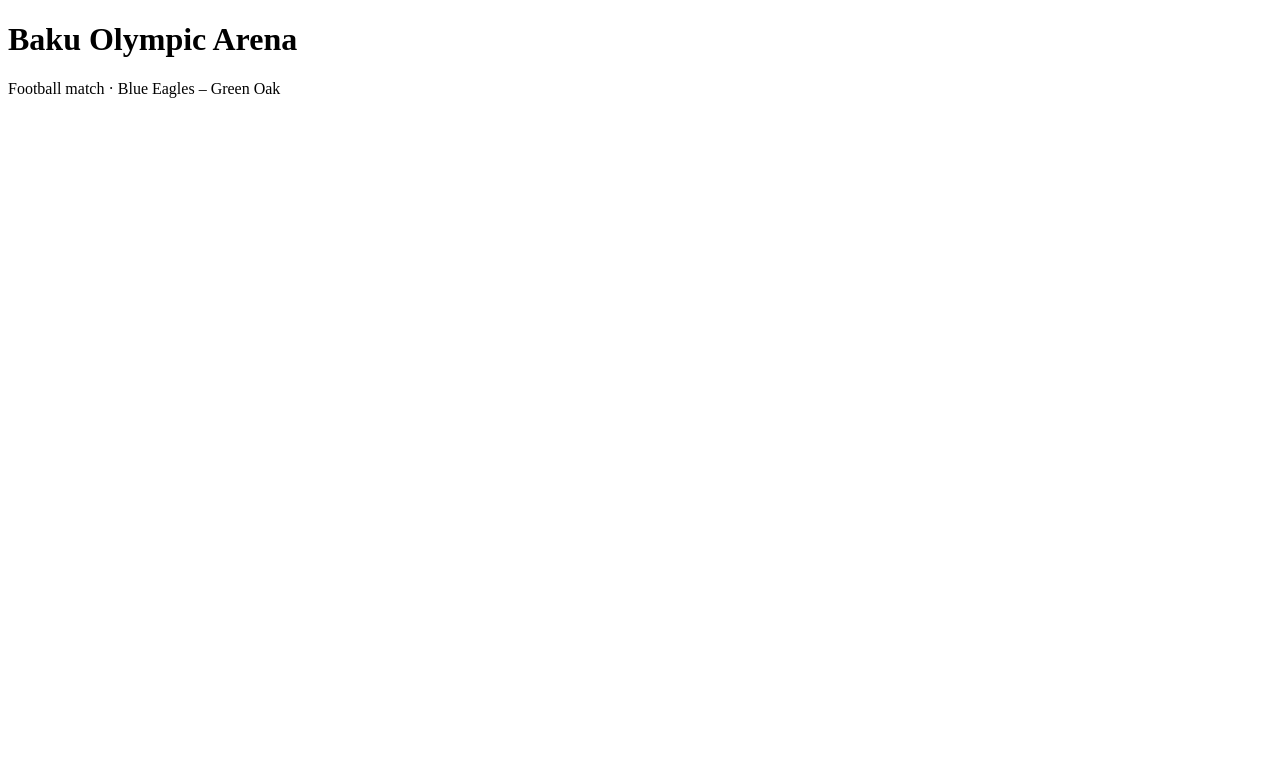
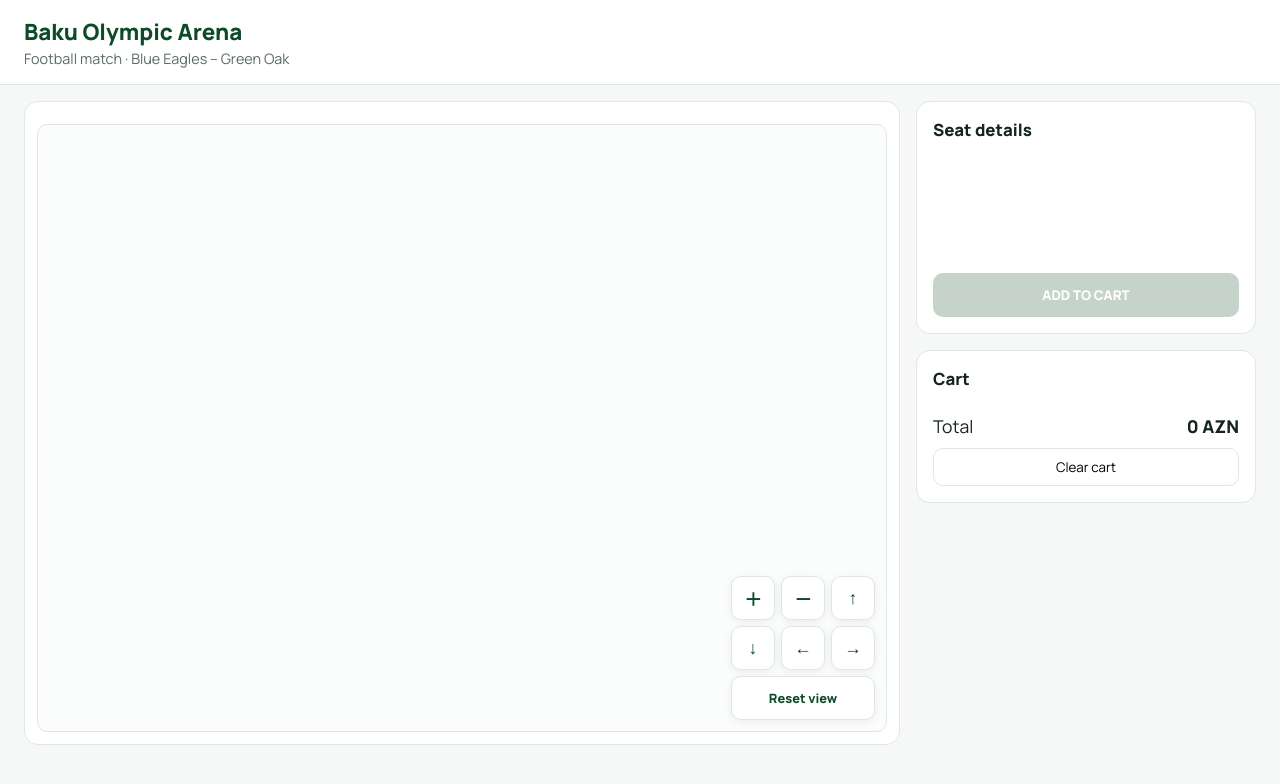
Before and after one commit to emilsariyev/stadium-ticketing, a plain HTML site: page index.html in a window 1280 px wide. Drawn offline with Linux system fonts and the light colour scheme.

Commit message:
Build page layout and base styling for map, details and cart panels

```diff
--- a/index.html
+++ b/index.html
@@ -4,17 +4,47 @@
 <meta charset="UTF-8">
 <meta name="viewport" content="width=device-width, initial-scale=1">
 <title>Stadium Tickets</title>
+<link rel="preconnect" href="https://fonts.googleapis.com">
+<link href="https://fonts.googleapis.com/css2?family=Manrope:wght@400;600;800&display=swap" rel="stylesheet">
+<link rel="stylesheet" href="style.css">
 </head>
 <body>
-<header>
-  <h1>Baku Olympic Arena</h1>
-  <p>Football match · Blue Eagles – Green Oak</p>
+<header class="top">
+  <div>
+    <h1 data-i18n="title">Baku Olympic Arena</h1>
+    <p data-i18n="match">Football match · Blue Eagles – Green Oak</p>
+  </div>
 </header>
-<main>
-  <section id="map-panel"></section>
-  <aside>
-    <section id="details-panel"></section>
-    <section id="cart-panel"></section>
+
+<main class="layout">
+  <section class="map-panel">
+    <div class="legend" id="legend"></div>
+    <div id="viewport" class="viewport" aria-label="Stadium map">
+      <div id="world" class="world"></div>
+    </div>
+    <div class="controls" role="group" aria-label="Map controls">
+      <button id="zoomIn" data-i18n-title="zoomIn" title="Zoom In">＋</button>
+      <button id="zoomOut" data-i18n-title="zoomOut" title="Zoom Out">－</button>
+      <button id="moveUp" data-i18n-title="up" title="Move Up">↑</button>
+      <button id="moveDown" data-i18n-title="down" title="Move Down">↓</button>
+      <button id="moveLeft" data-i18n-title="left" title="Move Left">←</button>
+      <button id="moveRight" data-i18n-title="right" title="Move Right">→</button>
+      <button id="resetView" class="wide" data-i18n="reset">Reset view</button>
+    </div>
+  </section>
+
+  <aside class="side">
+    <section class="card details-card" aria-live="polite">
+      <h2 data-i18n="details">Seat details</h2>
+      <div id="details" class="details"></div>
+      <button id="addBtn" class="primary" data-i18n="add" disabled>ADD TO CART</button>
+    </section>
+    <section class="card">
+      <h2><span data-i18n="cart">Cart</span> <small id="count"></small></h2>
+      <ul id="cartList" class="cart"></ul>
+      <div class="total"><span data-i18n="total">Total</span><strong id="total">0 AZN</strong></div>
+      <button id="clearBtn" class="ghost" data-i18n="clear">Clear cart</button>
+    </section>
   </aside>
 </main>
 </body>
--- /dev/null
+++ b/style.css
@@ -0,0 +1,47 @@
+:root{--g:#1f8a4c;--gd:#0d4a2a;--bg:#f5f8f6;--line:#dfe7e2;--std:#a8d8b8;--pre:#4caf72;--vip:#14532d;--cart:#f5a623;--off:#d9dedb}
+*{box-sizing:border-box}
+body{margin:0;font-family:Manrope,system-ui,sans-serif;background:var(--bg);color:#16241c}
+.top{display:flex;justify-content:space-between;align-items:center;padding:16px 24px;background:#fff;border-bottom:1px solid var(--line)}
+h1{margin:0;font-size:1.4rem;font-weight:800;color:var(--gd)}
+.top p{margin:2px 0 0;color:#5b6b62;font-size:.9rem}
+h2{margin:0 0 12px;font-size:1.05rem}
+h2 small{color:#5b6b62;font-weight:400}
+.pill{border:1px solid var(--g);background:#fff;color:var(--g);border-radius:99px;padding:8px 16px;font-weight:700;cursor:pointer}
+.layout{display:grid;grid-template-columns:minmax(0,1fr) 340px;gap:16px;padding:16px 24px;max-width:1500px;margin:auto}
+.map-panel{position:relative;background:#fff;border:1px solid var(--line);border-radius:14px;padding:12px}
+.legend{display:flex;flex-wrap:wrap;gap:14px;font-size:.85rem;padding:0 4px 10px}
+.legend i{display:inline-block;width:14px;height:14px;border-radius:3px;margin-right:6px;vertical-align:-2px}
+.viewport{position:relative;height:76vh;min-height:420px;overflow:hidden;background:#fbfdfc;border-radius:10px;border:1px solid var(--line);cursor:grab;touch-action:none}
+.viewport.drag{cursor:grabbing}
+.world{position:absolute;left:0;top:0;width:1200px;height:900px;transform-origin:0 0}
+.pitch{position:absolute;left:345px;top:340px;width:510px;height:220px;background:repeating-linear-gradient(90deg,#2e9d5c 0 51px,#2a9255 51px 102px);border:3px solid #fff;outline:2px solid var(--gd);border-radius:6px;display:grid;place-items:center;color:#fff;font-weight:800;letter-spacing:.1em}
+.pitch::before{content:"";position:absolute;left:50%;top:0;bottom:0;border-left:2px solid #fff}
+.pitch::after{content:"";position:absolute;left:50%;top:50%;width:70px;height:70px;margin:-35px;border:2px solid #fff;border-radius:50%}
+.pitch span{position:relative;z-index:1;background:var(--gd);padding:4px 12px;border-radius:99px;font-size:.8rem}
+.label{position:absolute;font-size:.8rem;font-weight:800;color:var(--gd);text-align:center}
+.seat{position:absolute;width:14px;height:14px;padding:0;border:0;border-radius:3px 3px 5px 5px;cursor:pointer;background:var(--std)}
+.seat.premium{background:var(--pre)}.seat.vip{background:var(--vip)}
+.seat:hover:not(:disabled){outline:2px solid var(--gd);z-index:2}
+.seat.inspected{outline:3px solid #111;outline-offset:1px;transform:scale(1.35);z-index:3}
+.seat.incart{background:var(--cart)!important}
+.seat:disabled{background:repeating-linear-gradient(45deg,var(--off) 0 3px,#eceeed 3px 6px)!important;cursor:not-allowed}
+.controls{position:absolute;right:24px;bottom:24px;display:grid;grid-template-columns:repeat(3,44px);gap:6px}
+.controls button{height:44px;border:1px solid var(--line);background:#fff;border-radius:10px;font-size:1.1rem;cursor:pointer;box-shadow:0 2px 8px #0001;color:var(--gd);font-weight:700}
+.controls button:hover{background:#eaf5ee}
+.controls .wide{grid-column:span 3;font-size:.8rem;font-family:inherit}
+.side{display:flex;flex-direction:column;gap:16px}
+.card{background:#fff;border:1px solid var(--line);border-radius:14px;padding:16px}
+.details{min-height:120px;font-size:.95rem}
+.details .empty{color:#5b6b62}
+.details dl{display:grid;grid-template-columns:auto 1fr;gap:6px 12px;margin:0 0 12px}
+.details dt{color:#5b6b62}.details dd{margin:0;font-weight:700}
+.primary{width:100%;padding:13px;border:0;border-radius:10px;background:var(--g);color:#fff;font-weight:800;font-family:inherit;cursor:pointer}
+.primary:disabled{background:#c5d3ca;cursor:not-allowed}
+.ghost{width:100%;margin-top:10px;padding:9px;border:1px solid var(--line);background:#fff;border-radius:10px;cursor:pointer;font-family:inherit}
+.cart{list-style:none;margin:0;padding:0;max-height:260px;overflow:auto}
+.cart li{display:flex;justify-content:space-between;align-items:center;gap:8px;padding:9px 0;border-bottom:1px solid var(--line);font-size:.9rem}
+.cart li small{display:block;color:#5b6b62}
+.cart button{border:0;background:#fdecec;color:#b42318;border-radius:8px;padding:6px 10px;cursor:pointer;font-weight:700}
+.total{display:flex;justify-content:space-between;margin-top:12px;font-size:1.1rem}
+.empty-cart{color:#5b6b62;border:0!important}
+button:focus-visible{outline:3px solid #111;outline-offset:2px}
```
